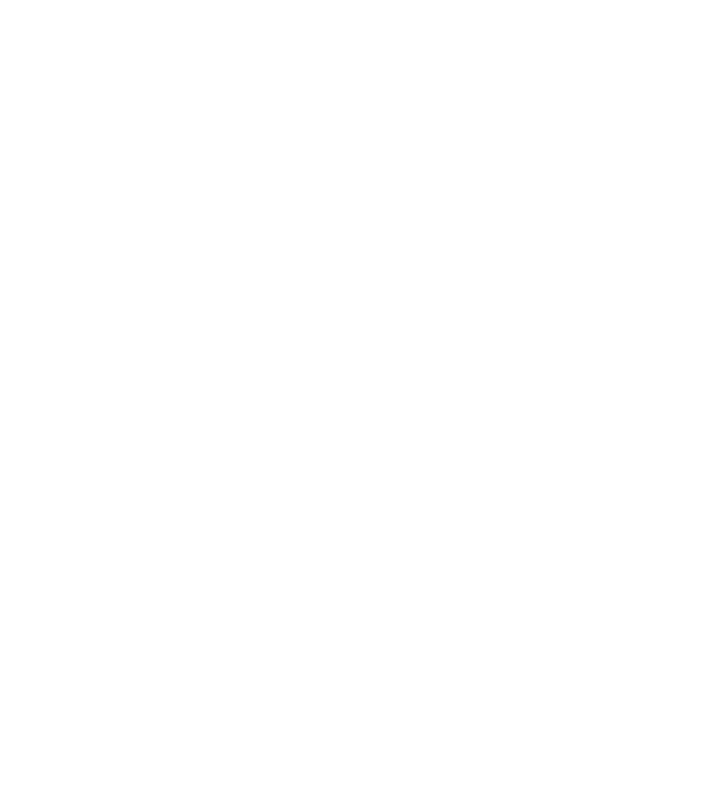
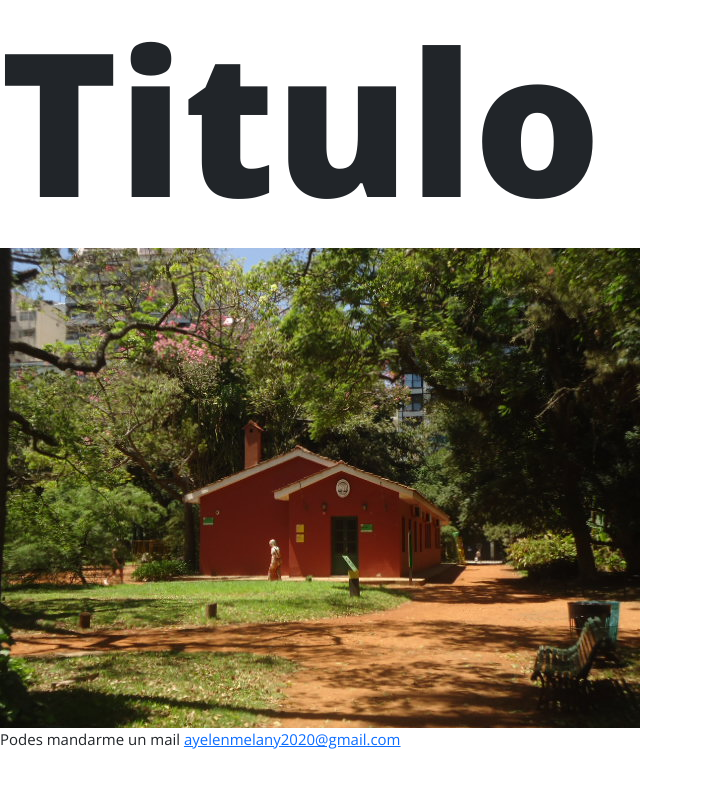
Before and after one commit to ayelenmrios/ayemmrios, a plain HTML site: page index.html in a window 1280 px wide. Shown: the whole page, without its empty margins (0-703 px from the left). Drawn offline with nearby package versions, Linux system fonts and the light colour scheme.

Commit message:
Google fonts

```diff
--- a/css/style.css
+++ b/css/style.css
@@ -0,0 +1,10 @@
+p, h1{
+    font-family: 'Open Sans', sans-serif;
+}
+h1{
+    font-size: 200px;
+    font-weight: bold;
+}
+footer p{
+    font-size: 15px;
+}
--- a/index.html
+++ b/index.html
@@ -5,10 +5,26 @@
     <meta http-equiv="X-UA-Compatible" content="IE=edge">
     <meta name="viewport" content="width=device-width, initial-scale=1.0">
     <title>ayemmrios</title>
+    <!-- BS -->
+    <link href="https://cdn.jsdelivr.net/npm/bootstrap@5.3.0-alpha3/dist/css/bootstrap.min.css" rel="stylesheet" integrity="sha384-KK94CHFLLe+nY2dmCWGMq91rCGa5gtU4mk92HdvYe+M/SXH301p5ILy+dN9+nJOZ" crossorigin="anonymous">
     <!-- CSS -->
     <link rel="stylesheet" href="css/style.css">
+    <!-- Google Fonts -->
+    <link rel="preconnect" href="https://fonts.googleapis.com">
+    <link rel="preconnect" href="https://fonts.gstatic.com" crossorigin>
+    <link href="https://fonts.googleapis.com/css2?family=Open+Sans:wght@300;800&display=swap" rel="stylesheet">
 </head>
 <body>
-
+    <h1>Titulo</h1>
+    <!-- Cuerpo -->
+    <main>
+        <img src="imagenes/DSC001.JPG" alt="Una casa roja en el Jardín Botánico, C.A.B.A.">
+    </main>
+    <!-- Pie de página -->
+    <footer>
+        <p>Podes mandarme un mail <a href="mailto:ayelenmelany2020@gmail.com">ayelenmelany2020@gmail.com</a></p>
+    </footer>
+    <!-- BS Script -->
+    <script src="https://cdn.jsdelivr.net/npm/bootstrap@5.3.0-alpha3/dist/js/bootstrap.bundle.min.js" integrity="sha384-ENjdO4Dr2bkBIFxQpeoTz1HIcje39Wm4jDKdf19U8gI4ddQ3GYNS7NTKfAdVQSZe" crossorigin="anonymous"></script>
 </body>
 </html>
```
Also changed, not shown: scss/estilo.scss (added).
